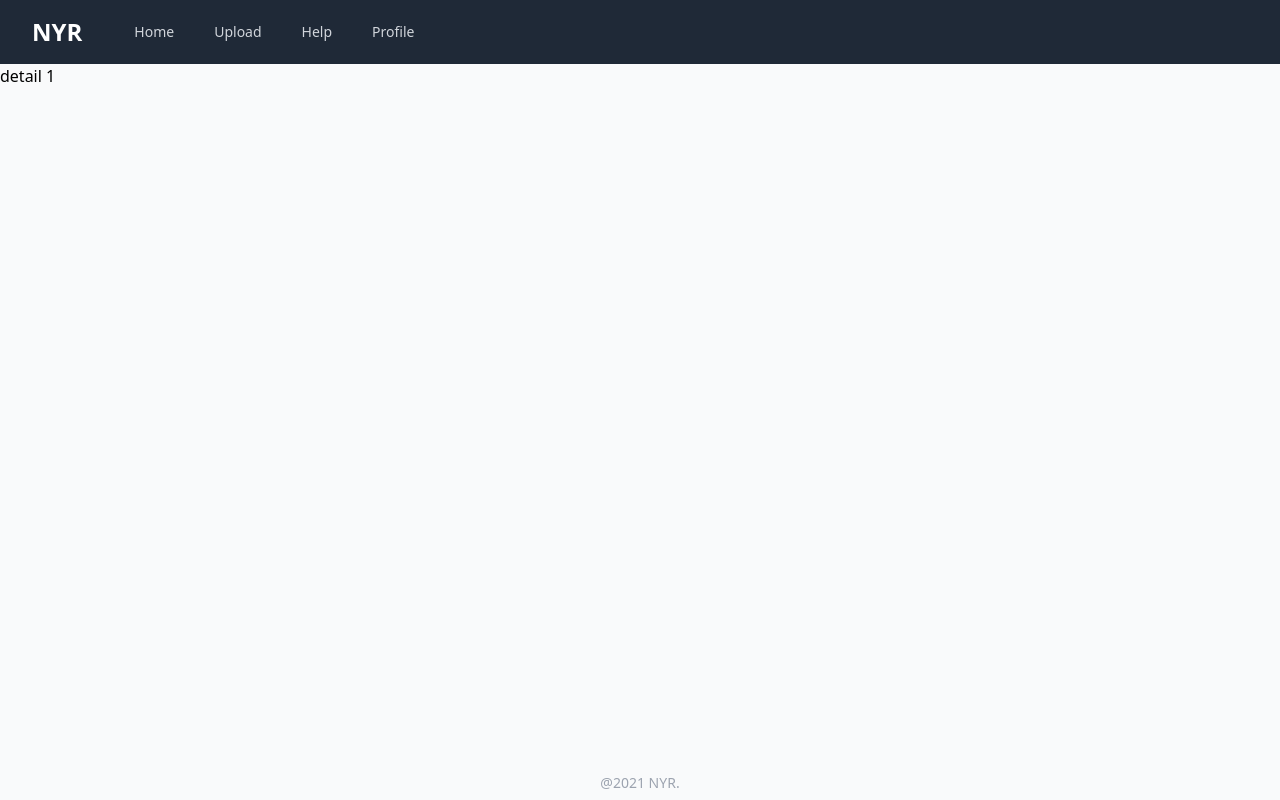
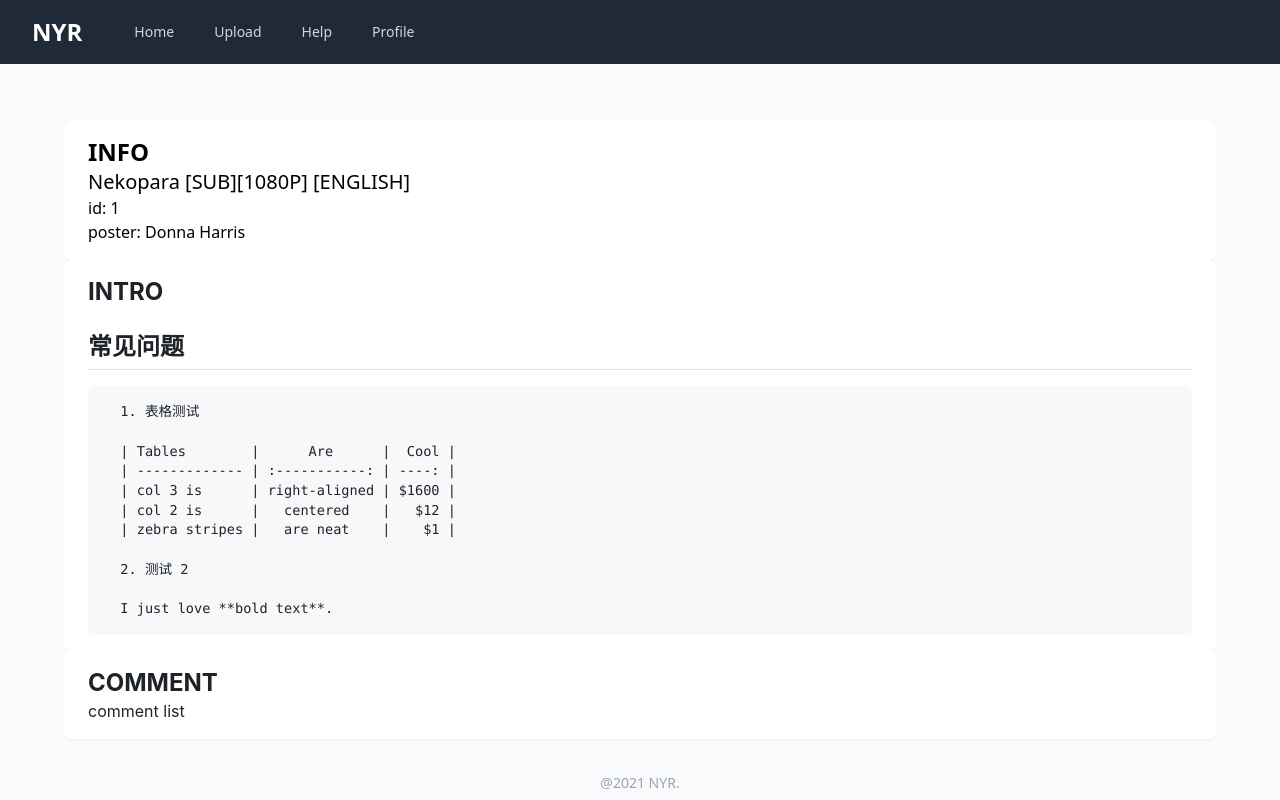
Before and after one commit to NJUPT-NYR/SOPT-Frontend, a Next.js app: page /torrent/1 in a window 1280 px wide. Built offline with nearby package versions, Linux system fonts and the light colour scheme; no server answers.

Commit message:
feat: detail

```diff
--- a/package.json
+++ b/package.json
@@ -31,6 +31,7 @@
     "react-helmet": "^6.1.0",
     "react-hook-form": "^6.15.4",
     "react-icons": "^4.2.0",
+    "react-markdown": "^5.0.3",
     "react-table": "^7.6.3",
     "swr": "^0.4.2",
     "tailwindcss": "^2.0.3"
--- a/src/components/Search/Search.tsx
+++ b/src/components/Search/Search.tsx
@@ -43,7 +43,7 @@ export default class Search extends React.Component<
           }}
         />
         <button
-          className="ml-2 focus:outline-none hover:bg-gray-100 rounded-md px-5 py-2 "
+          className="ml-2 focus:outline-none hover:bg-gray-200 rounded-md px-5 py-2 "
           onClick={this.handleSearch}
         >
           <GoSearch className="text-3xl" />
--- a/src/pages/help/index.tsx
+++ b/src/pages/help/index.tsx
@@ -10,13 +10,15 @@ export default function Help() {
   return (
     <Scaffold title="Help">
       <div className="w-full h-full bg-gray-50 overflow-hidden">
-        <div className="container mx-auto rounded-lg shadow-md bg-white my-10 pt-8 pb-10 px-6  relative ">
+        <div className="container mx-auto rounded-lg shadow-md bg-white my-10 pt-8 pb-10 px-6   relative ">
           <span className="absolute right-5 top-5 cursor-pointer  ">
-            <a href="https://github.com/NJUPT-NYR/SOPT-Frontend/edit/master/src/docs/help.mdx">
-              <AiFillEdit />
-            </a>
+            <div className="rounded-md py-2 px-3 focus:outline-none hover:bg-gray-200">
+              <a href="https://github.com/NJUPT-NYR/SOPT-Frontend/edit/master/src/docs/help.mdx">
+                <AiFillEdit />
+              </a>
+            </div>
           </span>
-          <div className="markdown-body">
+          <div className="markdown-body max-w-md">
             <HelpDoc />
           </div>
         </div>
--- a/src/pages/profile/index.tsx
+++ b/src/pages/profile/index.tsx
@@ -6,11 +6,11 @@ import { useRouter } from "next/router";
 export default function Profile() {
   const router = useRouter();
   useEffect(() => {
-    router.push("/login");
+    // router.push("/login");
   }, []);
   return (
     <Scaffold title="Profile">
-      <div className="w-full h-ful bg-gray-50 flex flex-col items-center pt-40">
+      <div className="w-full h-full bg-gray-50 flex flex-col items-center pt-40">
         <div className="mt-40 text-gray-500 text-lg">This Profile Page</div>
       </div>
     </Scaffold>
--- a/src/pages/signUp/index.tsx
+++ b/src/pages/signUp/index.tsx
@@ -4,7 +4,7 @@ import React from "react";
 export default function SignUp() {
   return (
     <Scaffold title="SignUp">
-      <div className="w-full h-full bg-gray-200 overflow-hidden">
+      <div className="w-full h-full bg-gray-50 overflow-hidden">
         <div></div>
         <div className="w-full max-w-sm mx-auto overflow-hidden bg-white rounded-lg shadow-md mt-32">
           <div className="px-6 py-4">
--- a/src/pages/torrent/[id].tsx
+++ b/src/pages/torrent/[id].tsx
@@ -2,15 +2,41 @@ import { Scaffold } from "@/components";
 import { GetServerSideProps } from "next";
 import React from "react";
 
+import ReactMarkdown from "react-markdown";
+import "github-markdown-css/github-markdown.css";
+
 interface ITorrentDetail {
   id: number;
+  title: string;
+  poster: string;
+  intro: string;
 }
 
-export default function TorrentDetail({ id }: ITorrentDetail) {
+export default function TorrentDetail({
+  id,
+  intro,
+  poster,
+  title,
+}: ITorrentDetail) {
   return (
     <Scaffold title="Detail">
-      <div className="w-full h-full bg-gray-50">
-        <div>detail {id}</div>
+      <div className="w-full h-full bg-gray-50 pt-14">
+        <div className="mx-auto max-w-9/10-screen ">
+          <div className="w-full rounded-lg shadow-sm bg-white py-4 px-6">
+            <div className="text-2xl font-bold ">INFO</div>
+            <h2 className="text-xl">{title}</h2>
+            <div>id: {id}</div>
+            <div>poster: {poster}</div>
+          </div>
+          <div className="mt-5 w-full rounded-lg shadow-sm bg-white py-4 px-6 markdown-body">
+            <div className="text-2xl font-bold">INTRO</div>
+            <ReactMarkdown>{intro}</ReactMarkdown>
+          </div>
+          <div className="mt-5 w-full rounded-lg shadow-sm bg-white py-4 px-6 markdown-body">
+            <div className="text-2xl font-bold">COMMENT</div>
+            <div>comment list</div>
+          </div>
+        </div>
       </div>
     </Scaffold>
   );
@@ -21,6 +47,21 @@ export const getServerSideProps: GetServerSideProps = async (context) => {
   return {
     props: {
       id: id,
+      title: "Nekopara [SUB][1080P] [ENGLISH]",
+      poster: "Donna Harris",
+      intro: `## 常见问题
+
+      1. 表格测试
+
+      | Tables        |      Are      |  Cool |
+      | ------------- | :-----------: | ----: |
+      | col 3 is      | right-aligned | $1600 |
+      | col 2 is      |   centered    |   $12 |
+      | zebra stripes |   are neat    |    $1 |
+
+      2. 测试 2
+
+      I just love **bold text**.`,
     },
   };
 };
--- a/src/typing.d.ts
+++ b/src/typing.d.ts
@@ -1,5 +1,3 @@
-/// <reference types="@mdx-js/loader" />
-
 declare module "*.css";
 declare module "*.gif";
 declare module "*.mdx" {
```
Also changed, not shown: next-env.d.ts, 1 other file (tests, documents, lock files or other folders).
